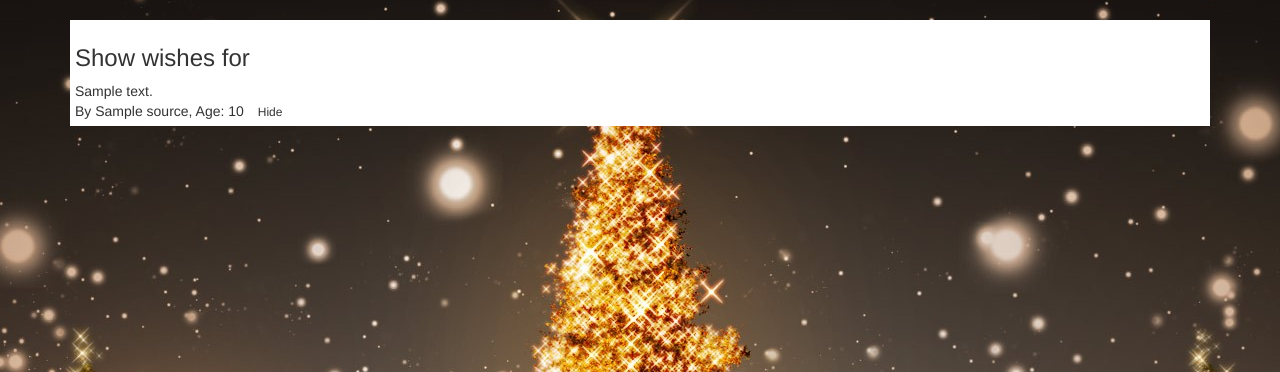
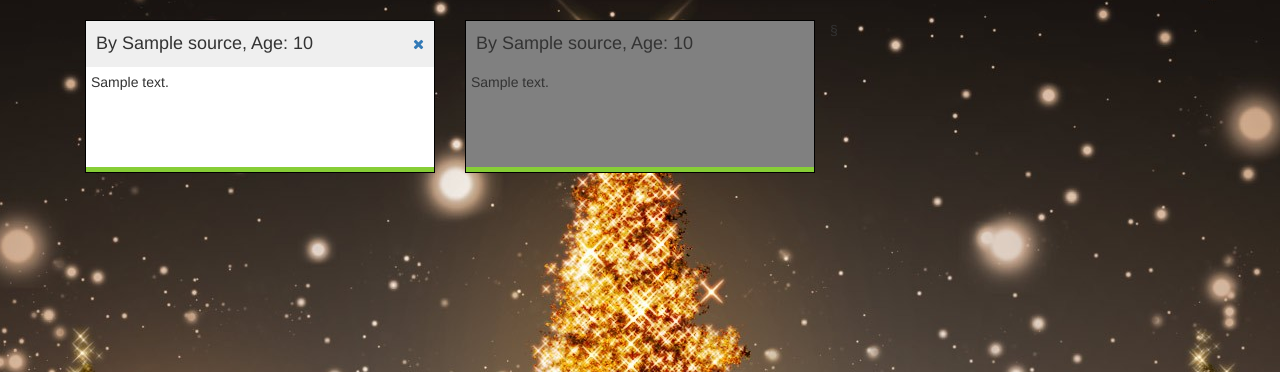
Before and after one commit to oxivanisher/PyWishlist, a Python web app: template pywishlist/templates/show_wishes.html in a window 1280 px wide. Shown: the part 52-424 px from the top of the page. Run offline with Jinja, Linux system fonts and the light colour scheme; the template is opened without the code that fills it: most values are stand-ins (such as "Sample title", 1, 10 or a date in 2020); some libraries are stand-ins or nearby versions.

Commit message:
Also showing hidden wishes (but greyed out) Reduced amount of flash messages Small cleanup

```diff
--- a/pywishlist/static/pywishlist.css
+++ b/pywishlist/static/pywishlist.css
@@ -132,14 +88,13 @@ body { padding-bottom: 22px;
 }
 
 .content-normal {
-  height: 345px;
+  height: 100px;
 }
 
 .content-big {
-  height: 762px;
+  height: 200px;
 }
 
-/* stoef css */
 .box {
   border: 1px solid black;
   padding: 0;
@@ -165,15 +120,34 @@ body { padding-bottom: 22px;
     padding-bottom: 0px;
   }
 
-/*  .status { border-bottom: 20px solid transparent; visibility: hidden; }
-  .status .box {
-    border: 1px solid black;
+/* stoef css */
+.greybox {
+  border: 1px solid black;
+  padding: 0;
+  }
+  .greybox header {
+    background: grey;
+    padding: 10px;
+    text-align: right;
+  }
+
+  .greybox section {
+    background: grey;
+    /*padding: 10px 10px 10px 10px;*/
+    padding: 5px;
+    /*min-height: 345px;*/
+    overflow-y: auto;
+  }
+
+  .greybox footer {
     background: #87CE36;
-    padding: 20px;
-    text-align: center;
+    padding: 5px;
+    vertical-align: bottom;
+    padding-bottom: 0px;
   }
-*/
-/* twitch channel */
-.twitchChannels {
-  margin: 0px;
+
+
+
+.greyed {
+  background: #333333;
 }
--- a/pywishlist/static/pywishlist.js
+++ b/pywishlist/static/pywishlist.js
@@ -73,19 +73,19 @@ $(function() {
     });
 
     // close dashboard box
-    $(".fa-close").click(function(){
+/*    $(".fa-close").click(function(){
         var boxVisibleStates = JSON.parse($.cookie('boxVisibleStates'));
         boxVisibleStates[$(this).parents('.box.dboard').attr('id')] = false;
         $.cookie('boxVisibleStates', JSON.stringify(boxVisibleStates));
         updateBoxesDropdownMenu();
-    });
+    });*/
 
     // undo close dashboard box
     // $(".undo").click(function(){
     //     hiddenBox.toggle();
     // });
 
-    updateBoxesDropdownMenu();
+    //updateBoxesDropdownMenu();
 
     //Increment the idle time counter every minute.
     var windowIdleInterval = setInterval(windowBlurTimerIncrement, 30000); // 1 minute
--- a/pywishlist/templates/show_wishes.html
+++ b/pywishlist/templates/show_wishes.html
@@ -1,12 +1,35 @@
 {%- extends "base.html" -%}
 {%- block title %}{{ _('Show wishes for')}} {{ user.name }}{% endblock -%}
 {%- block content -%}
-<div class="content_block"><h3>{{ _('Show wishes for')}} {{ user.name }}</h3>
 {% for wish in wishes %}
-<div class="wish_box">
-{{ wish.text }}<br />
-{{ _('By') }} {{ wish.source.name }}, {{ _('Age') }}: {{ get_short_age(wish.creationDate) }} <a href="{{ url_for('hide_wish', wishId=wish.id, userId=user.id) }}" class="btn-sm btn-default" ole="button">{{ _('Hide') }}</a>
-</div>
+<div class="col-md-4 col"><div class="box dboard" id="{{ wish.id }}">
+	<header>
+		<table style="width: 100%;">
+			<tr>
+				<td style="text-align: left; vertical-align: baseline; font-size: 18px; margin: 5px;" class="dboardtitle">{{ _('By') }} {{ wish.source.name }}, {{ _('Age') }}: {{ get_short_age(wish.creationDate) }}</td>
+				<td style="text-align: right; vertical-align: baseline;">
+					<a href="{{ url_for('hide_wish', wishId=wish.id, userId=user.id) }}" class="fa fa-close" alt="{{ _('Hide') }}"></a>
+				</td>
+			</tr>
+		</table>
+	</header>
+	<section id="{{ wish.id }}-section" class="content-normal">{{ wish.text }}</section>
+	<footer></footer>
+</div></div>
 {% endfor %}
 
-</div>{% endblock %}
+{% for wish in hiddenWishes %}
+<div class="col-md-4 col"><div class="greybox dboard" id="{{ wish.id }}">
+	<header>
+		<table style="width: 100%;" >
+			<tr>
+				<td style="text-align: left; vertical-align: baseline; font-size: 18px; margin: 5px;" class="dboardtitle">{{ _('By') }} {{ wish.source.name }}, {{ _('Age') }}: {{ get_short_age(wish.creationDate) }}</td>
+			</tr>
+		</table>
+	</header>
+	<section id="{{ wish.id }}-section" class="content-normal">{{ wish.text }}</section>
+	<footer></footer>
+</div></div>
+{% endfor %}§
+
+{% endblock %}
```
Also changed, not shown: other parts of pywishlist/static/pywishlist.css (+0 -44 lines), pywishlist/__init__.py (+13 -7 lines).
